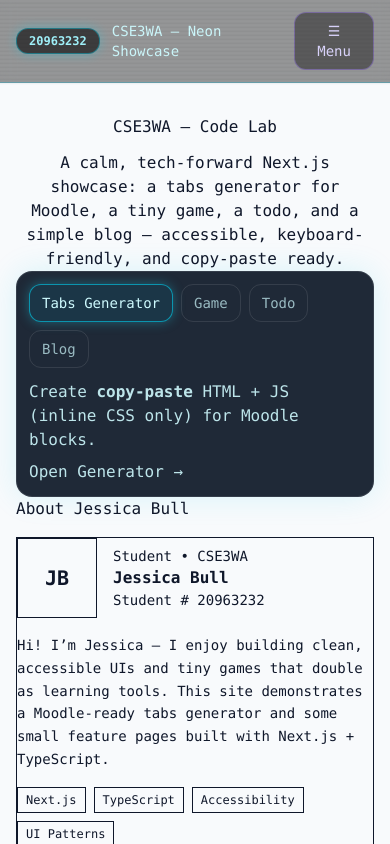
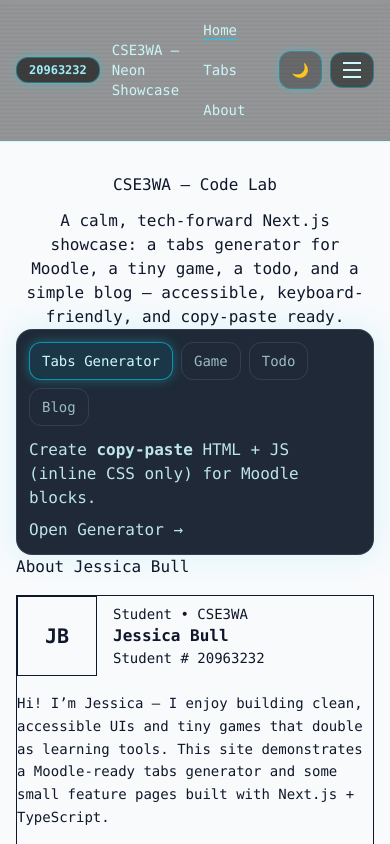
Before and after one commit to j-bull2003/cse3wa, a Next.js app: page / in a window 390 px wide. Shown: the top 844 px of the page. Built offline with nearby package versions, Linux system fonts and the light colour scheme.

Commit message:
hamburger menu

```diff
--- /dev/null
+++ b/app/components/hamburger.tsx
@@ -0,0 +1,45 @@
+"use client";
+import React from "react";
+
+/** Accessible hamburger. Three bars morph to an X via transforms. */
+export default function Hamburger({
+  open,
+  onToggle,
+  controlsId,
+  className = "",
+  label = "More",
+}: {
+  open: boolean;
+  onToggle: () => void;
+  controlsId: string;
+  className?: string;
+  label?: string;
+}) {
+  return (
+    <button
+      type="button"
+      aria-label={open ? "Close menu" : "Open menu"}
+      aria-expanded={open}
+      aria-controls={controlsId}
+      onClick={onToggle}
+      className={`group relative inline-flex h-9 w-11 items-center justify-center rounded-xl border px-3 py-2 text-sm transition
+                  border-cyan-400/40 bg-black/50 text-cyan-100 hover:bg-white/10 ${className}`}
+    >
+      <span aria-hidden className="relative block h-4 w-5">
+        <span
+          className={`absolute left-0 top-0 h-0.5 w-full bg-current transition-transform duration-300
+                      ${open ? "translate-y-2 rotate-45" : ""}`}
+        />
+        <span
+          className={`absolute left-0 top-1/2 h-0.5 w-full -translate-y-1/2 bg-current transition-opacity duration-200
+                      ${open ? "opacity-0" : "opacity-100"}`}
+        />
+        <span
+          className={`absolute left-0 bottom-0 h-0.5 w-full bg-current transition-transform duration-300
+                      ${open ? "-translate-y-2 -rotate-45" : ""}`}
+        />
+      </span>
+      <span className="sr-only">{label}</span>
+    </button>
+  );
+}
--- a/app/components/header.tsx
+++ b/app/components/header.tsx
@@ -3,30 +3,34 @@ import Link from "next/link";
 import { useEffect, useId, useState } from "react";
 import { usePathname } from "next/navigation";
 import ThemeToggle from "./theme-toggle";
+import Hamburger from "./hamburger";
 
-/* Cyber header: hamburger + glowing badge (student #) + cookie memory. */
+/* Brand + student badge */
 const NAME = "Jessica Bull";
 const STUDENT = process.env.NEXT_PUBLIC_STUDENT_NUMBER || "20963232";
 
-const LINKS = [
+/* Primary (always visible) vs Menu (inside hamburger) */
+const PRIMARY_LINKS = [
   { href: "/", label: "Home" },
   { href: "/tabs", label: "Tabs" },
+  { href: "/about", label: "About" },
+];
+
+const MENU_LINKS = [
   { href: "/todo", label: "Todo" },
   { href: "/play", label: "Play" },
   { href: "/blog", label: "Blog" },
   { href: "/escape-room", label: "Escape Room" },
   { href: "/coding-races", label: "Coding Races" },
   { href: "/court-room", label: "Court Room" },
-    { href: "/about", label: "About" },
 ];
-
 
 export default function Header() {
   const [open, setOpen] = useState(false);
   const menuId = useId();
   const pathname = usePathname();
 
-  /* Cookie: remember last nav path (90 days). */
+  /* Remember last visited page (90 days) */
   useEffect(() => {
     document.cookie = `last_menu=${pathname};path=/;max-age=${60 * 60 * 24 * 90}`;
   }, [pathname]);
@@ -36,12 +40,12 @@ export default function Header() {
       <a href="#main" className="skip-link m-2 rounded">Skip to content</a>
 
       <div className="mx-auto flex max-w-6xl items-center justify-between px-4 py-3">
-        {/* Student badge + brand */}
+        {/* Badge + brand */}
         <div className="flex items-center gap-3">
           <span
             className="rounded-xl border border-cyan-400/40 bg-black/60 px-3 py-1 text-xs font-semibold text-cyan-200 shadow-[0_0_12px_rgba(34,211,238,.35)]"
             aria-label={`${NAME} — Student number`}
-            title={`${NAME}`}
+            title={NAME}
           >
             {STUDENT}
           </span>
@@ -50,24 +54,11 @@ export default function Header() {
           </Link>
         </div>
 
-        {/* Menu */}
-        <nav aria-label="Main navigation">
-          <button
-            className="flex items-center gap-2 rounded-xl border border-violet-400/40 bg-black/40 px-3 py-2 text-sm text-violet-200 hover:bg-violet-500/10 md:hidden"
-            aria-controls={menuId}
-            aria-expanded={open}
-            onClick={() => setOpen((v) => !v)}
-            aria-label={open ? "Close menu" : "Open menu"}
-          >
-            ☰ Menu
-          </button>
-
-          <ul
-            id={menuId}
-            className={`${open ? "block" : "hidden"} absolute right-4 mt-2 w-64 rounded-2xl border border-white/10 bg-black/75 p-2 shadow-[0_0_30px_rgba(167,139,250,.35)] md:static md:mt-0 md:flex md:w-auto md:gap-2 md:border-0 md:bg-transparent md:p-0 md:shadow-none`}
-            onClick={() => setOpen(false)}
-          >
-            {LINKS.map(({ href, label }) => {
+        {/* Primary inline nav + Theme + Hamburger */}
+        <nav aria-label="Site navigation" className="flex items-center gap-2">
+          {/* Primary links stay visible on all sizes */}
+          <ul className="flex flex-wrap items-center gap-1">
+            {PRIMARY_LINKS.map(({ href, label }) => {
               const active = pathname === href;
               return (
                 <li key={href}>
@@ -83,8 +74,50 @@ export default function Header() {
                 </li>
               );
             })}
-            <li className="px-2 py-2 md:py-0 md:pl-2"><ThemeToggle /></li>
           </ul>
+
+          {/* Theme toggle */}
+          <ThemeToggle />
+
+          {/* Hamburger + dropdown (MENU_LINKS only) */}
+          <div className="relative">
+            <Hamburger
+              open={open}
+              onToggle={() => setOpen((v) => !v)}
+              controlsId={menuId}
+              label="More"
+            />
+
+            <ul
+              id={menuId}
+              role="menu"
+              className={`
+                absolute right-0 z-50 mt-2 w-64 rounded-2xl border border-white/10 bg-black/75 p-2
+                shadow-[0_0_30px_rgba(167,139,250,.35)]
+                origin-top-right transform transition
+                ${open ? "opacity-100 scale-100 translate-y-0 pointer-events-auto" : "opacity-0 -translate-y-2 scale-95 pointer-events-none"}
+              `}
+              onClick={() => setOpen(false)}
+            >
+              {MENU_LINKS.map(({ href, label }) => {
+                const active = pathname === href;
+                return (
+                  <li key={href} role="none">
+                    <Link
+                      role="menuitem"
+                      href={href}
+                      aria-current={active ? "page" : undefined}
+                      className={`block rounded-lg px-3 py-2 text-sm text-cyan-100 hover:bg-white/5 ${
+                        active ? "underline decoration-cyan-400 underline-offset-4" : ""
+                      }`}
+                    >
+                      {label}
+                    </Link>
+                  </li>
+                );
+              })}
+            </ul>
+          </div>
         </nav>
       </div>
     </header>
```
Lines whose indentation alone changed are shown as unchanged.
